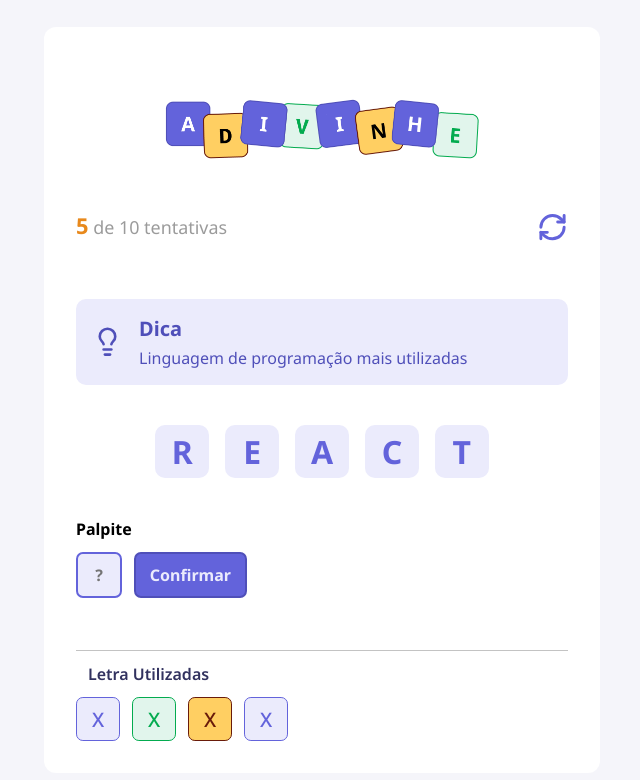
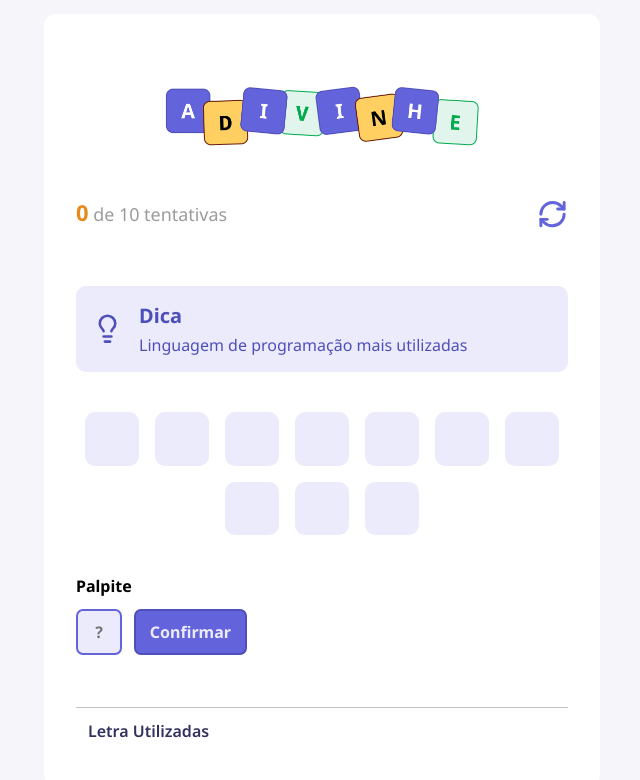
Before and after one commit to devpabloh/projeto-jogo-da-adivinhacao, a React (Vite) app in the folder jogoAdivinhacao/: page / in a window 1280 px wide. Shown: the top 780 px of the page, without its empty margins (318-958 px from the left). Built offline with nearby package versions, Linux system fonts and the light colour scheme.

Commit message:
criando a lógica para as letras

```diff
--- a/jogoAdivinhacao/src/App.tsx
+++ b/jogoAdivinhacao/src/App.tsx
@@ -1,4 +1,11 @@
 import styles from './app.module.css'
+
+/* Hooks */
+import { useEffect } from 'react'
+import { useState } from 'react'
+
+/* Utils */
+import { WORDS, type Challenge } from './utils/words'
 
 /* Components */
 import { Header } from './components/Header'
@@ -6,32 +13,56 @@ import { Letters } from './components/Letters'
 import { Tip } from './components/Tip'
 import { Input } from './components/Input'
 import { Button } from './components/Button'
-import {LettersUsed} from "./components/LettersUsed"
+import {LettersUsed, type LettersUsedProps} from "./components/LettersUsed"
 
 function App() {
+  const [attempts, setAttempts] = useState(0)
+  const [letter, setLetter] = useState("")
+  const [challenger, setChallenge] = useState<Challenge | null>(null)
+  const [letterUsed, setLetterUsed] = useState<LettersUsedProps[]>([])
+
   function handleRestartGame (){
     alert("Reiniciar o jogo")
+  }
+
+  function startGame(){
+    const index = Math.floor(Math.random() * WORDS.length)
+
+    const randomWord = WORDS[index]
+
+    setChallenge(randomWord)
+    setAttempts(0)
+    setLetter("")
+  }
+
+  useEffect(()=>{
+    startGame()
+  },[])
+
+  if(!challenger){
+    return
   }
 
   return (
     <div className={styles.container}>
       <main>
-        <Header current={5} max={10} onRestart={handleRestartGame}/>
+        <Header current={attempts} max={10} onRestart={handleRestartGame}/>
         <Tip tip='Linguagem de programação mais utilizadas'/>
+
         <div className={styles.word}>
-          <Letters value="r"/>
-          <Letters value="e"/>
-          <Letters value="a"/>
-          <Letters value="c"/>
-          <Letters value="t"/>
+          {challenger.word.split("").map(()=>(
+            <Letters value=""/>
+          ))}
         </div>
+
         <h4>Palpite</h4>
+
         <div className={styles.guess}>
           <Input autoFocus maxLength={1} placeholder='?'/>
           <Button title='Confirmar'/>
         </div>
 
-        <LettersUsed/>
+        <LettersUsed data={letterUsed}/>
       </main>
     </div>
   )
--- a/jogoAdivinhacao/src/components/LettersUsed/index.tsx
+++ b/jogoAdivinhacao/src/components/LettersUsed/index.tsx
@@ -1,16 +1,26 @@
 import styles from "./styles.module.css"
 import { Letters } from "../Letters"
 
-export function LettersUsed (){
+export type LettersUsedProps = {
+    value: string
+    correct: boolean
+}
+
+type Props = {
+    data: LettersUsedProps[]
+}
+
+export function LettersUsed ({data}:Props){
     return (
         <div className={styles.LettersUsed}>
             <h5>Letra Utilizadas</h5>
 
             <div>
-                <Letters value="x" size="small" color="default"/>
-                <Letters value="x" size="small" color="correct"/>
-                <Letters value="x" size="small" color="wrong"/>
-                <Letters value="x" size="small"/>
+                {
+                    data.map(({value, correct})=>(
+                        <Letters value={value} size="small" color={correct? "correct" : "wrong"}/>
+                    ))
+                }
             </div>
         </div>
     )
--- a/jogoAdivinhacao/src/utils/words.ts
+++ b/jogoAdivinhacao/src/utils/words.ts
@@ -1,10 +1,10 @@
-export type challenge = {
+export type Challenge = {
     id: number,
     word: string,
     tip: string
 }
 
-export const WORDS: challenge[] = [
+export const WORDS: Challenge[] = [
     {id: 1, word: "CSS", tip: "Linguagem de estilos"},
     {id: 2, word: "HTML", tip: "Linguagem de marcação"},
     {id: 3, word: "JavaScript", tip: "Linguagem de programação"},
```
